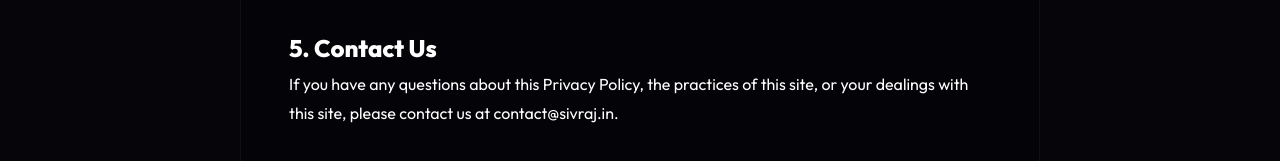
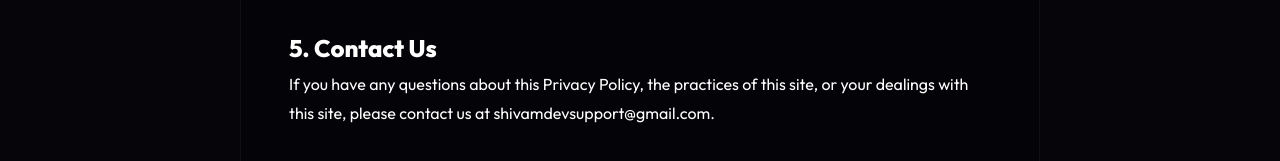
Before and after one commit to shivamm-cyber/sivraj-web-tools, a React (Vite) app: page /privacy in a window 1280 px wide. Shown: the part 1078-1239 px from the top of the page. Built offline with nearby package versions, Linux system fonts and the light colour scheme.

Commit message:
Update contact email to shivamdevsupport@gmail.com

```diff
--- a/src/pages/PrivacyPolicy.tsx
+++ b/src/pages/PrivacyPolicy.tsx
@@ -50,7 +50,7 @@ export default function PrivacyPolicy() {
 
           <h2 style={{ marginTop: '2rem', color: 'white' }}>5. Contact Us</h2>
           <p>
-            If you have any questions about this Privacy Policy, the practices of this site, or your dealings with this site, please contact us at contact@sivraj.in.
+            If you have any questions about this Privacy Policy, the practices of this site, or your dealings with this site, please contact us at shivamdevsupport@gmail.com.
           </p>
         </div>
       </main>
```
